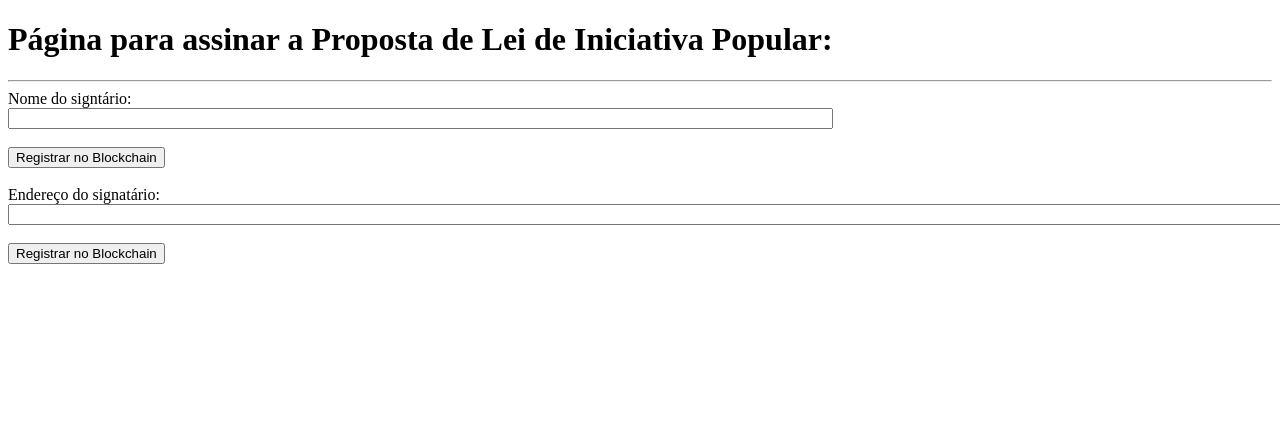
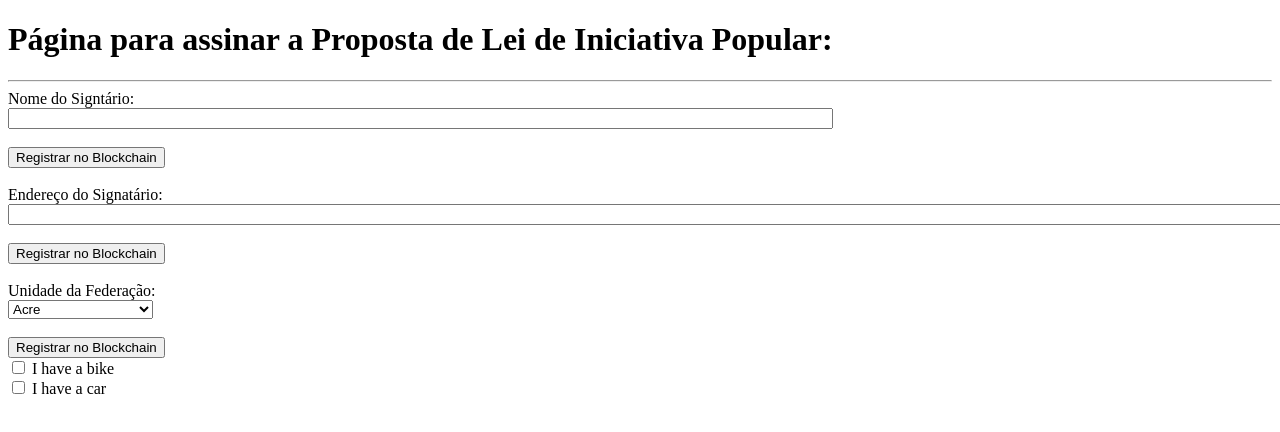
Before and after one commit to guilhermemaia/IPBlockchain, a plain HTML site: page assinaturas.html in a window 1280 px wide. Shown: the top 432 px of the page. Drawn offline with Linux system fonts and the light colour scheme; a script that the page names is missing.

Commit message:
Update assinaturas.html

```diff
--- a/assinaturas.html
+++ b/assinaturas.html
@@ -16,7 +16,7 @@
         <div>
             <form action="#" id="formNomeSignatario" name="formNomeSignatario">
                 <div>
-                    Nome do signtário:
+                    Nome do Signtário:
                 </div>
                 <div>
                     <input type="text" name="campoNomeSignatario" id="campoNomeSignatario" size="100">
@@ -29,7 +29,7 @@
             <br>
             <form action="#" id="formEndereçoSignatario" name="formEndereçoSignatario">
                 <div>
-                    Endereço do signatário:
+                    Endereço do Signatário:
                 </div>
                 <div>
                     <input type="text" name="campoEndereçoSignatario" id="campoEndereçoSignatario" size="200">
@@ -40,6 +40,54 @@
                 </div>
             </form>
              <br>
+            <form action="#" id="formUnidadeDaFerderacao" name="formUnidadeDaFerderacao">
+                <div>
+                    Unidade da Federação:
+                </div>
+                <div>
+                    <select name="UnidadeDaFerderacao">
+	                <option value="AC">Acre</option>
+	                <option value="AL">Alagoas</option>
+	                <option value="AP">Amapá</option>
+	                <option value="AM">Amazonas</option>
+	                <option value="BA">Bahia</option>
+	                <option value="CE">Ceará</option>
+	                <option value="DF">Distrito Federal</option>
+	                <option value="ES">Espírito Santo</option>
+	                <option value="GO">Goiás</option>
+	                <option value="MA">Maranhão</option>
+	                <option value="MT">Mato Grosso</option>
+	                <option value="MS">Mato Grosso do Sul</option>
+	                <option value="MG">Minas Gerais</option>
+	                <option value="PA">Pará</option>
+	                <option value="PB">Paraíba</option>
+	                <option value="PR">Paraná</option>
+	                <option value="PE">Pernambuco</option>
+	                <option value="PI">Piauí</option>
+	                <option value="RJ">Rio de Janeiro</option>
+	                <option value="RN">Rio Grande do Norte</option>
+	                <option value="RS">Rio Grande do Sul</option>
+	                <option value="RO">Rondônia</option>
+	                <option value="RR">Roraima</option>
+	                <option value="SC">Santa Catarina</option>
+	                <option value="SP">São Paulo</option>
+	                <option value="SE">Sergipe</option>
+	                <option value="TO">Tocantins</option>
+                    </select>
+                 </div>
+                <br>
+                <div>
+                    <button onclick="definirAgente(); return false;"> Registrar no Blockchain </button>
+                </div>
+            </form>
+
+
+
+            <form>
+                <input type="checkbox" name="vehicle1" value="Bike"> I have a bike<br>
+                <input type="checkbox" name="vehicle2" value="Car"> I have a car
+            </form>
+
             <div id="statusTransacaoNomeEmpresa"></div>
         </div>
     </div>
```
